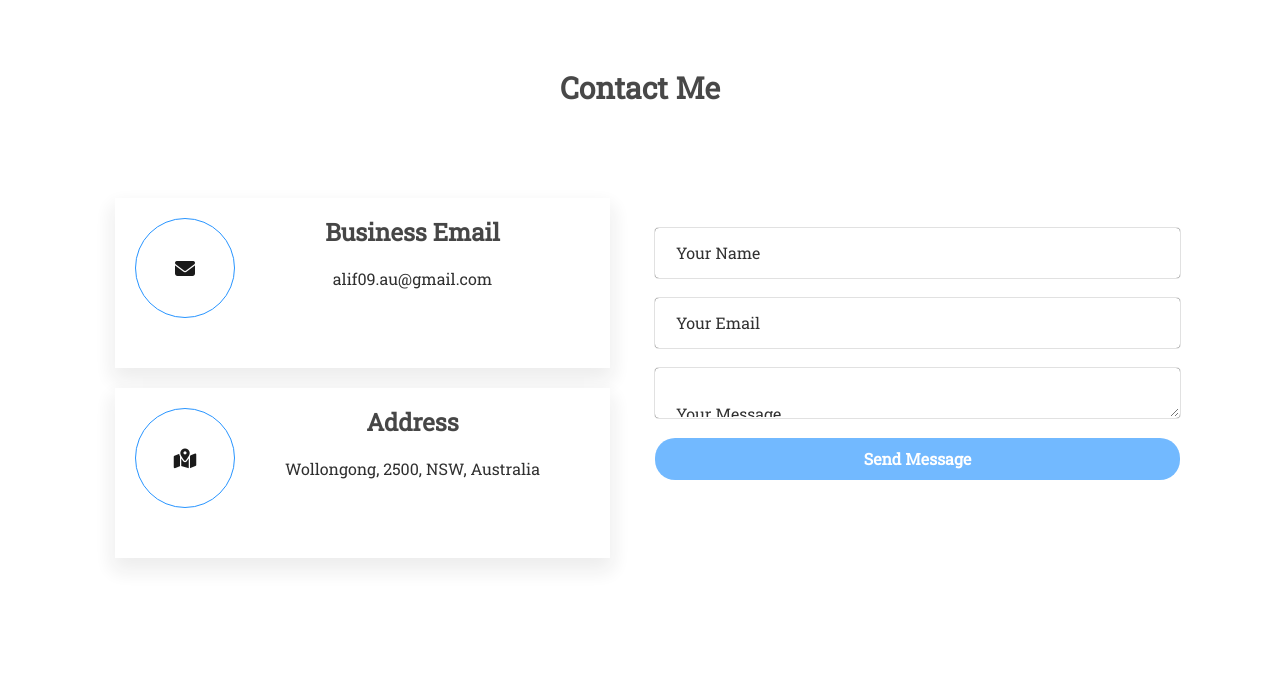
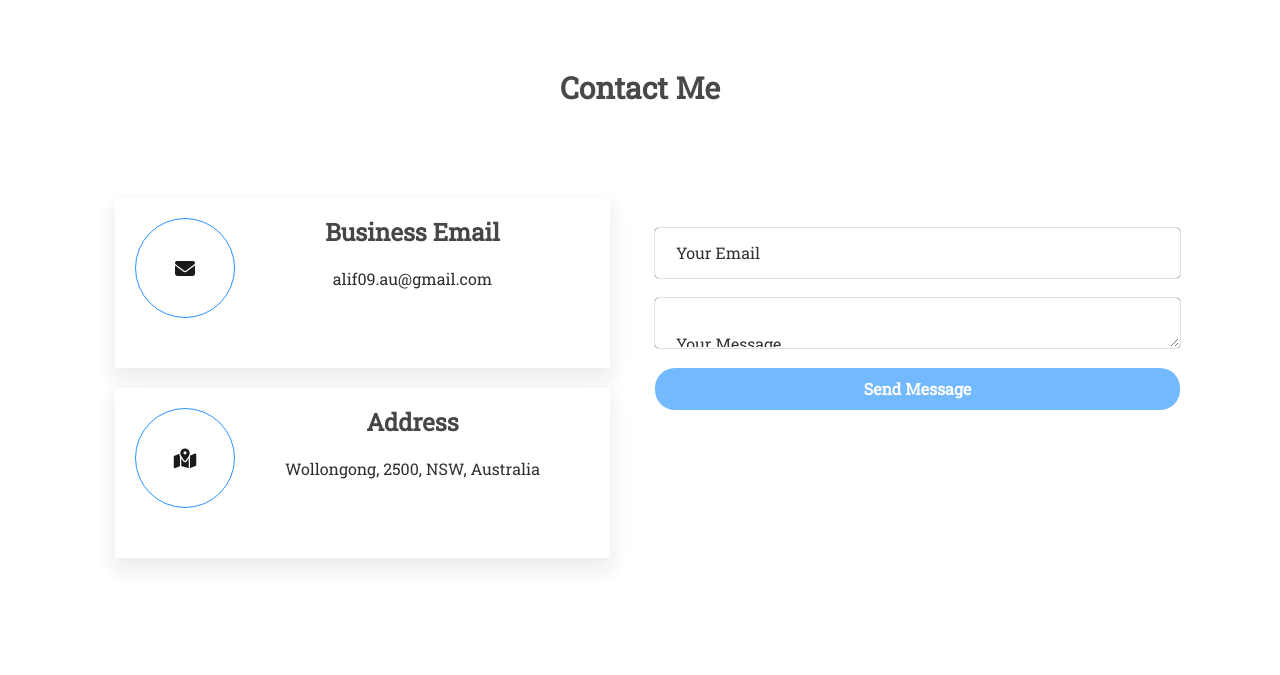
Before and after one commit to thealiflab/thealiflab.github.io, a plain HTML site: page index.html in a window 1280 px wide. Shown: the part 5945-6620 px from the top of the page. Drawn offline with nearby package versions, Linux system fonts and the light colour scheme; files whose address does not match are found by name.

Commit message:
again fixed the contact me form bug of formspree

```diff
--- a/index.html
+++ b/index.html
@@ -970,9 +970,9 @@
                   <form id="contactForm" class="single-form quate-form wow fadeInUp" data-toggle="validator" action="https://formspree.io/f/mgvewpgv" method="POST">
                     <div id="msgSubmit" class="h3 text-center hidden"></div>
                     <div class="row">
-                      <div class="col-sm-12">
+                      <!-- <div class="col-sm-12">
                         <input name="name" class="contact-name form-control" id="name" type="text" placeholder="Your Name" required>
-                      </div>
+                      </div> -->
 
                       <div class="col-sm-12">
                         <input name="email" class="contact-subject form-control" id="email" type="email" placeholder="Your Email" required>
```
